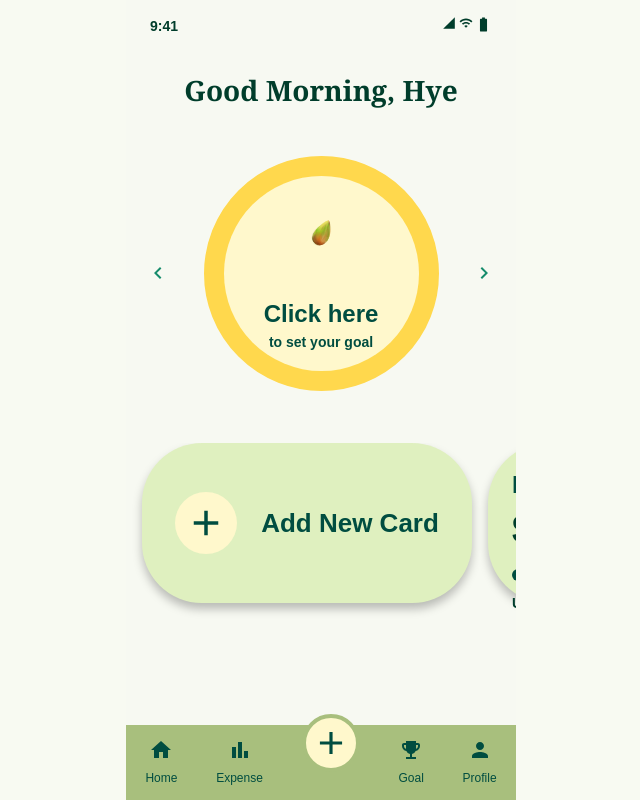
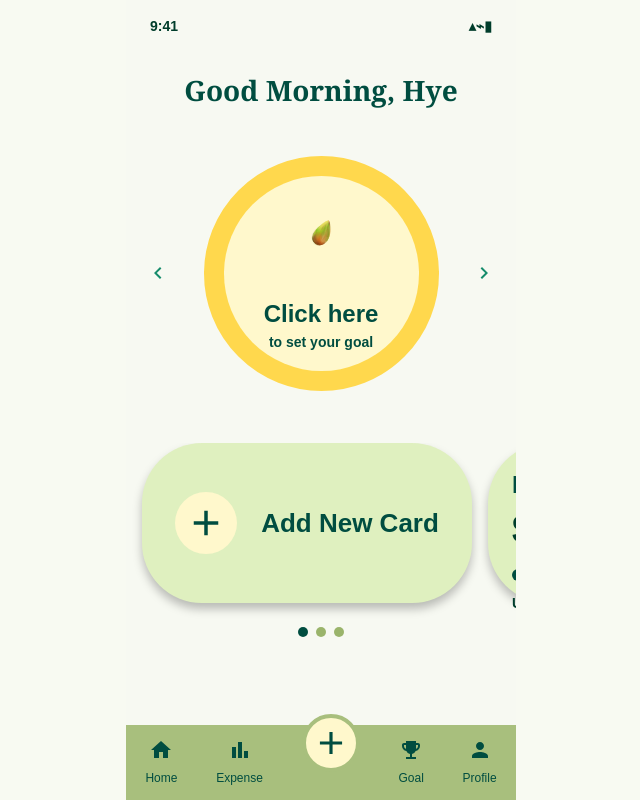
Before and after one commit to G4-Expense-Tracker/4G-Expense-Tracker, a React (Vite) app in the folder canopy-FRONTEND/: page /dashboard in a window 1280 px wide. Shown: the whole page, without its empty margins (319-959 px from the left). Built offline with nearby package versions, Linux system fonts and the light colour scheme.

Commit message:
Fixing the dashboard component add comments and budge dots sizing

```diff
--- a/canopy-FRONTEND/src/components/pages/dashboard/DashboardPage.jsx
+++ b/canopy-FRONTEND/src/components/pages/dashboard/DashboardPage.jsx
@@ -22,9 +22,6 @@ import EmojiEventsIcon from "@mui/icons-material/EmojiEvents";
 import PersonIcon from "@mui/icons-material/Person";
 import ChevronLeftIcon from "@mui/icons-material/ChevronLeft";
 import ChevronRightIcon from "@mui/icons-material/ChevronRight";
-import SignalCellular4BarIcon from "@mui/icons-material/SignalCellular4Bar";
-import WifiIcon from "@mui/icons-material/Wifi";
-import BatteryFullIcon from "@mui/icons-material/BatteryFull";
 
 // Import plant images
 import seed1 from "../dashboard/plants/seed1.png";
@@ -38,10 +35,13 @@ export default function DashboardPage() {
   // Used for moving to other pages
   const navigate = useNavigate();
 
-  // Keeps track of the current goal shown in the circle
+  // Keeps track of the current goal circle
   const [currentIndex, setCurrentIndex] = useState(0);
 
-  // Goal data for the circle
+  // Keeps track of the current bottom card dot
+  const [cardIndex, setCardIndex] = useState(0);
+
+  // Goal data
   const [goals, setGoals] = useState([
     {
       title: "Click here",
@@ -71,16 +71,16 @@ export default function DashboardPage() {
     },
   ]);
 
-  // Current goal object
+  // Current selected goal
   const current = goals[currentIndex];
 
-  // Calculate progress automatically
+  // Calculate circular progress automatically
   const progress =
     current.targetAmount && current.savedAmount !== ""
       ? Math.min((Number(current.savedAmount) / current.targetAmount) * 100, 100)
       : 0;
 
-  // Updates the slider when user types amount
+  // Update circle progress when user types amount
   function handleAmountChange(event) {
     const value = event.target.value;
 
@@ -96,7 +96,7 @@ export default function DashboardPage() {
     );
   }
 
-  // Change plant picture based on progress percent
+  // Change plant picture based on progress
   function getPlantImage() {
     if (progress === 0) return seed1;
     if (progress < 40) return phase1;
@@ -105,14 +105,23 @@ export default function DashboardPage() {
     return phase4;
   }
 
-  // Go to the next goal
+  // Go to next goal
   function nextGoal() {
     setCurrentIndex((prev) => (prev + 1) % goals.length);
   }
 
-  // Go to the previous goal
+  // Go to previous goal
   function previousGoal() {
     setCurrentIndex((prev) => (prev === 0 ? goals.length - 1 : prev - 1));
+  }
+
+  // Change dots when user scrolls cards
+  function handleCardScroll(event) {
+    const scrollLeft = event.target.scrollLeft;
+    const cardWidth = 346;
+    const newIndex = Math.round(scrollLeft / cardWidth);
+
+    setCardIndex(newIndex);
   }
 
   return (
@@ -137,18 +146,11 @@ export default function DashboardPage() {
           pt: 2,
         }}
       >
-        {/* Time */}
         <Typography sx={{ fontSize: 14, fontWeight: 700 }}>9:41</Typography>
-
-        {/* Simple phone icons */}
-        <Box sx={{ display: "flex", gap: 0.3 }}>
-            <SignalCellular4BarIcon sx={{ fontSize: 14 }} />
-            <WifiIcon sx={{ fontSize: 14 }} />
-            <BatteryFullIcon sx={{ fontSize: 17 }} />
-        </Box>
+        <Typography sx={{ fontSize: 14, fontWeight: 700 }}>▴⌁▮</Typography>
       </Box>
 
-      {/* Greeting text */}
+      {/* Greeting */}
       <Typography
         sx={{
           textAlign: "center",
@@ -156,12 +158,13 @@ export default function DashboardPage() {
           fontSize: 28,
           fontWeight: 700,
           fontFamily: "Georgia, serif",
+          color: "#004D40",
         }}
       >
         Good Morning, Hye
       </Typography>
 
-      {/* Input only shows when goal has a target */}
+      {/* Input box only shows when there is a target amount */}
       {current.targetAmount && (
         <Box sx={{ px: 4, mt: 3 }}>
           <TextField
@@ -214,7 +217,7 @@ export default function DashboardPage() {
             alignItems: "center",
           }}
         >
-          {/* Yellow full circle */}
+          {/* Yellow circle */}
           <CircularProgress
             variant="determinate"
             value={100}
@@ -263,7 +266,7 @@ export default function DashboardPage() {
             </Box>
           )}
 
-          {/* Inside circle */}
+          {/* Inner circle */}
           <Box
             sx={{
               width: 195,
@@ -309,7 +312,7 @@ export default function DashboardPage() {
               {current.title}
             </Typography>
 
-            {/* Goal amount or subtitle */}
+            {/* Goal amount */}
             <Typography
               sx={{
                 fontSize: 14,
@@ -339,6 +342,7 @@ export default function DashboardPage() {
 
       {/* Cards row */}
       <Box
+        onScroll={handleCardScroll}
         sx={{
           mt: 5,
           display: "flex",
@@ -369,7 +373,6 @@ export default function DashboardPage() {
             scrollSnapAlign: "center",
           }}
         >
-          {/* Plus icon circle */}
           <Box
             sx={{
               width: 62,
@@ -384,7 +387,6 @@ export default function DashboardPage() {
             <AddIcon sx={{ fontSize: 42, color: "#004D40" }} />
           </Box>
 
-          {/* Add card text */}
           <Typography sx={{ fontSize: 26, fontWeight: 700, color: "#004D40" }}>
             Add New Card
           </Typography>
@@ -403,15 +405,12 @@ export default function DashboardPage() {
             scrollSnapAlign: "center",
           }}
         >
-          {/* Daily budget title */}
           <Typography sx={{ color: "#004D40", fontWeight: 700, fontSize: 24 }}>
             Daily Budget
           </Typography>
 
-          {/* Daily budget amount */}
           <Typography sx={{ fontWeight: 800, fontSize: 36 }}>$50</Typography>
 
-          {/* Budget progress bar */}
           <LinearProgress
             variant="determinate"
             value={90}
@@ -426,7 +425,6 @@ export default function DashboardPage() {
             }}
           />
 
-          {/* Used and remaining */}
           <Box sx={{ display: "flex", justifyContent: "space-between", mt: 1.5 }}>
             <Box>
               <Typography sx={{ fontSize: 14, fontWeight: 700 }}>Used</Typography>
@@ -436,23 +434,12 @@ export default function DashboardPage() {
             </Box>
 
             <Box sx={{ textAlign: "right" }}>
-              <Typography sx={{ fontSize: 14, fontWeight: 700 }}>Remaining</Typography>
+              <Typography sx={{ fontSize: 14, fontWeight: 700 }}>
+                Remaining
+              </Typography>
               <Typography sx={{ fontSize: 22, fontWeight: 700, color: "#004D40" }}>
                 $5
               </Typography>
-            </Box>
-          </Box>
-
-          {/* Three dots */}
-          <Box sx={{ textAlign: "center", mt: -0.5 }}>
-            <Box component="span" sx={{ color: "#004D40", mx: 0.4 }}>
-              ●
-            </Box>
-            <Box component="span" sx={{ color: "#9AB46B", mx: 0.4 }}>
-              ●
-            </Box>
-            <Box component="span" sx={{ color: "#9AB46B", mx: 0.4 }}>
-              ●
             </Box>
           </Box>
         </Box>
@@ -470,12 +457,10 @@ export default function DashboardPage() {
             scrollSnapAlign: "center",
           }}
         >
-          {/* Recent expense title */}
           <Typography sx={{ color: "#004D40", fontWeight: 700, fontSize: 24 }}>
             Recent Expense
           </Typography>
 
-          {/* Expense row */}
           <Box
             sx={{
               display: "flex",
@@ -484,7 +469,6 @@ export default function DashboardPage() {
               mt: 2,
             }}
           >
-            {/* Expense left side */}
             <Box sx={{ display: "flex", alignItems: "center", gap: 1.5 }}>
               <Box
                 sx={{
@@ -504,11 +488,9 @@ export default function DashboardPage() {
               <Typography sx={{ fontSize: 26 }}>Starbucks</Typography>
             </Box>
 
-            {/* Expense amount */}
             <Typography sx={{ fontSize: 26, fontWeight: 700 }}>$6.00</Typography>
           </Box>
 
-          {/* Expense date */}
           <Typography
             sx={{
               mt: 1,
@@ -523,20 +505,30 @@ export default function DashboardPage() {
           >
             Sun, April 7&nbsp;&nbsp; | &nbsp;&nbsp;6:00 am
           </Typography>
+        </Box>
+      </Box>
 
-          {/* Three dots */}
-          <Box sx={{ textAlign: "center", mt: 2 }}>
-            <Box component="span" sx={{ color: "#9AB46B", mx: 0.4 }}>
-              ●
-            </Box>
-            <Box component="span" sx={{ color: "#9AB46B", mx: 0.4 }}>
-              ●
-            </Box>
-            <Box component="span" sx={{ color: "#004D40", mx: 0.4 }}>
-              ●
-            </Box>
-          </Box>
-        </Box>
+      {/* Three dots under cards */}
+      <Box
+        sx={{
+          display: "flex",
+          justifyContent: "center",
+          alignItems: "center",
+          gap: 1,
+          mt: 1,
+        }}
+      >
+        {[0, 1, 2].map((dot) => (
+          <Box
+            key={dot}
+            sx={{
+              width: 10,
+              height: 10,
+              borderRadius: "50%",
+              bgcolor: cardIndex === dot ? "#004D40" : "#9AB46B",
+            }}
+          />
+        ))}
       </Box>
 
       {/* Footer navigation */}
@@ -555,19 +547,16 @@ export default function DashboardPage() {
           zIndex: 10,
         }}
       >
-        {/* Home link */}
         <Box onClick={() => navigate("/main")} sx={{ textAlign: "center", cursor: "pointer" }}>
           <HomeIcon sx={{ color: "#004D40" }} />
           <Typography sx={{ fontSize: 12, color: "#004D40" }}>Home</Typography>
         </Box>
 
-        {/* Expense link */}
         <Box onClick={() => navigate("/expense")} sx={{ textAlign: "center", cursor: "pointer" }}>
           <BarChartIcon sx={{ color: "#004D40" }} />
           <Typography sx={{ fontSize: 12, color: "#004D40" }}>Expense</Typography>
         </Box>
 
-        {/* Add new goal link */}
         <Box
           onClick={() => navigate("/newgoal")}
           sx={{
@@ -586,13 +575,11 @@ export default function DashboardPage() {
           <AddIcon sx={{ fontSize: 38, color: "#004D40" }} />
         </Box>
 
-        {/* Goal link */}
         <Box onClick={() => navigate("/goals")} sx={{ textAlign: "center", cursor: "pointer" }}>
           <EmojiEventsIcon sx={{ color: "#004D40" }} />
           <Typography sx={{ fontSize: 12, color: "#004D40" }}>Goal</Typography>
         </Box>
 
-        {/* Profile link */}
         <Box onClick={() => navigate("/account")} sx={{ textAlign: "center", cursor: "pointer" }}>
           <PersonIcon sx={{ color: "#004D40" }} />
           <Typography sx={{ fontSize: 12, color: "#004D40" }}>Profile</Typography>
```
